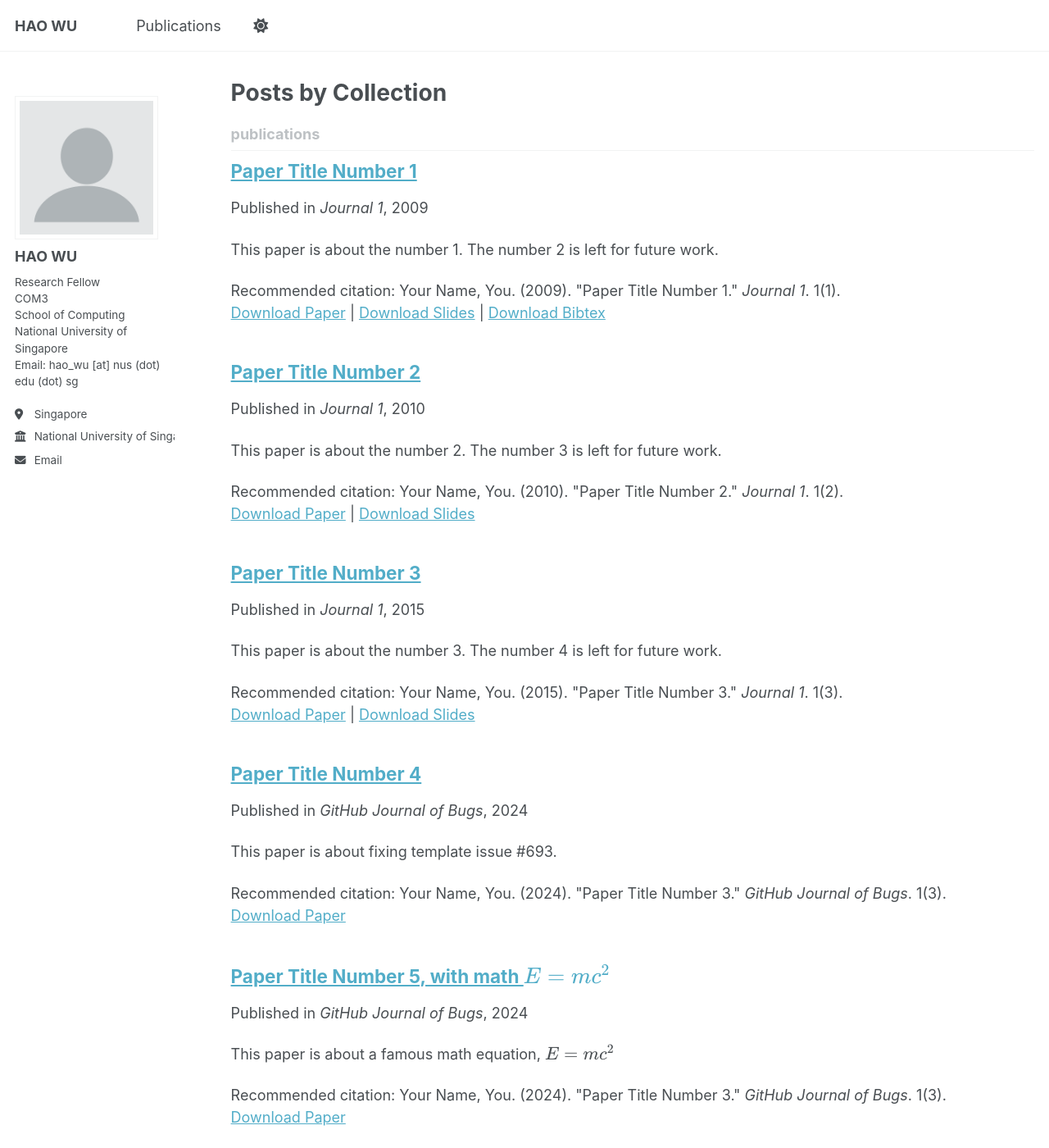
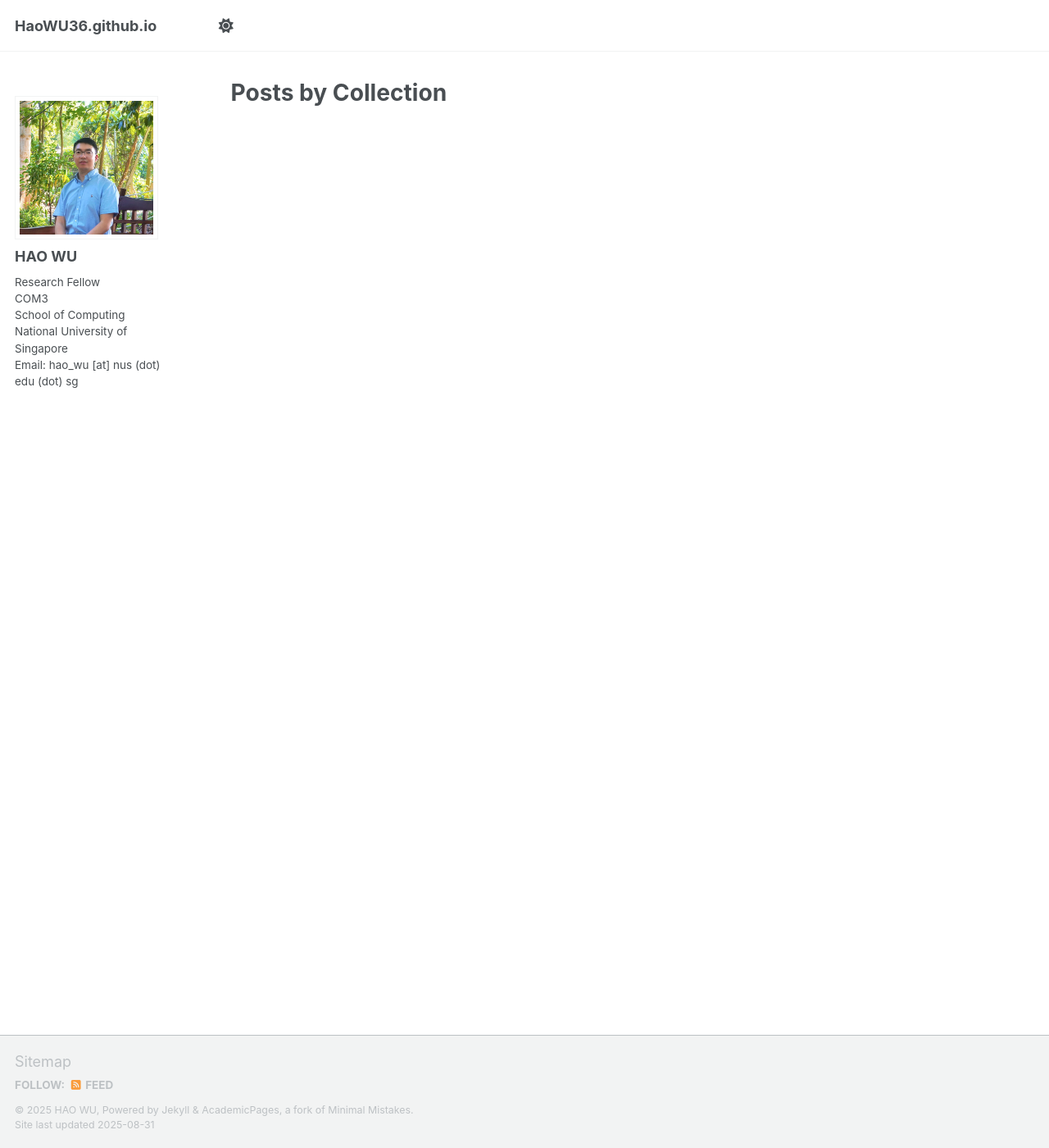
Before and after one commit to HaoWU36/HaoWU36.github.io, a Jekyll site: the page built from _pages/collection-archive.html, in a window 1280 px wide and 1400 px high. Shown: the whole window at 82% size. Built offline with Jekyll 4.4.1, drawn with Linux system fonts in a browser that asks for light colours; a script that is not in the unit is left out.

Commit message:
update pages

```diff
--- a/_config.yml
+++ b/_config.yml
@@ -9,7 +9,7 @@
 # Basic Site Settings
 locale                   : "en-US"
 site_theme               : "default" # Currently available options are "default", "air"
-title                    : "HAO WU"
+# title                    : "HAO WU"
 title_separator          : "-"
 name                     : &name "HAO WU"
 description              : &description "personal description"
@@ -22,15 +22,15 @@ repository               : "academicpages/academicpages.github.io"
 #               Additional customization can be done by editing /_includes/author-profile.html
 author:
   # Biographic information
-  avatar           : "profile.png"
+  avatar           : "photo.jpg"
   name             : "HAO WU"
   pronouns         : # example: "she/her"
   bio              : "Research Fellow <br> COM3 <br> School of Computing <br> National University of Singapore <br> Email: hao_wu [at] nus (dot) edu (dot) sg"
 
-  location         : "Singapore"
-  employer         : "National University of Singapore"
+  location         : #"Singapore"
+  employer         : #"National University of Singapore"
   uri              : # URL
-  email            : "hao_wu@nus.edu.sg"
+  email            : #"hao_wu@nus.edu.sg"
 
   # Academic websites
   academia         : # URL
@@ -217,13 +217,13 @@ kramdown:
 
 
 # These settings control the types of collections used by the template
-collections:
+# collections:
   # teaching:
   #   output: true
   #   permalink: /:collection/:path/
-  publications:
-    output: true
-    permalink: /:collection/:path/
+  # publications:
+  #   output: true
+  #   permalink: /:collection/:path/
   # portfolio:
   #   output: true
   #   permalink: /:collection/:path/
--- a/_data/navigation.yml
+++ b/_data/navigation.yml
@@ -8,8 +8,8 @@
 #      Markdown formatted page while the second is generated using JSON.
 
 main:
-  - title: "Publications"
-    url: /publications/
+  # - title: "Publications"
+  #   url: /publications/
 
   # - title: "Talks"
   #   url: /talks/
```
Also changed, not shown: _pages/about.md (+8 -3 lines), images/Ay_TE.png (added), images/DecTE.png (added), images/FlowTrace.png (added), images/photo.jpg (added).
